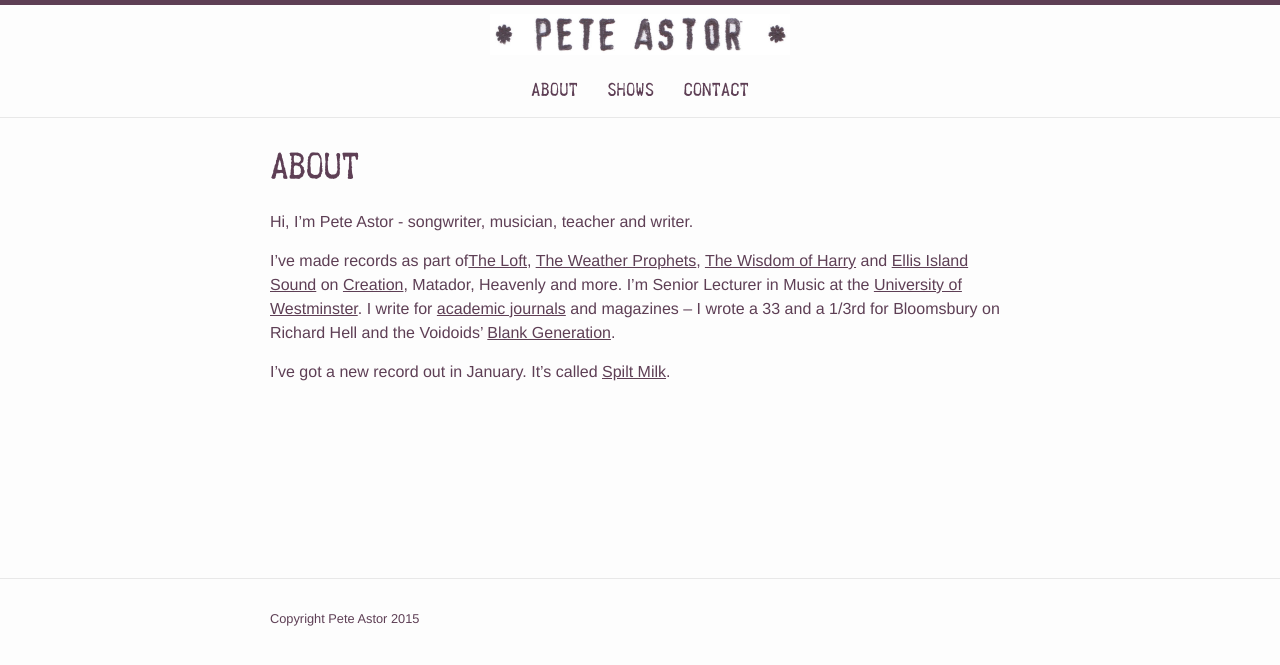
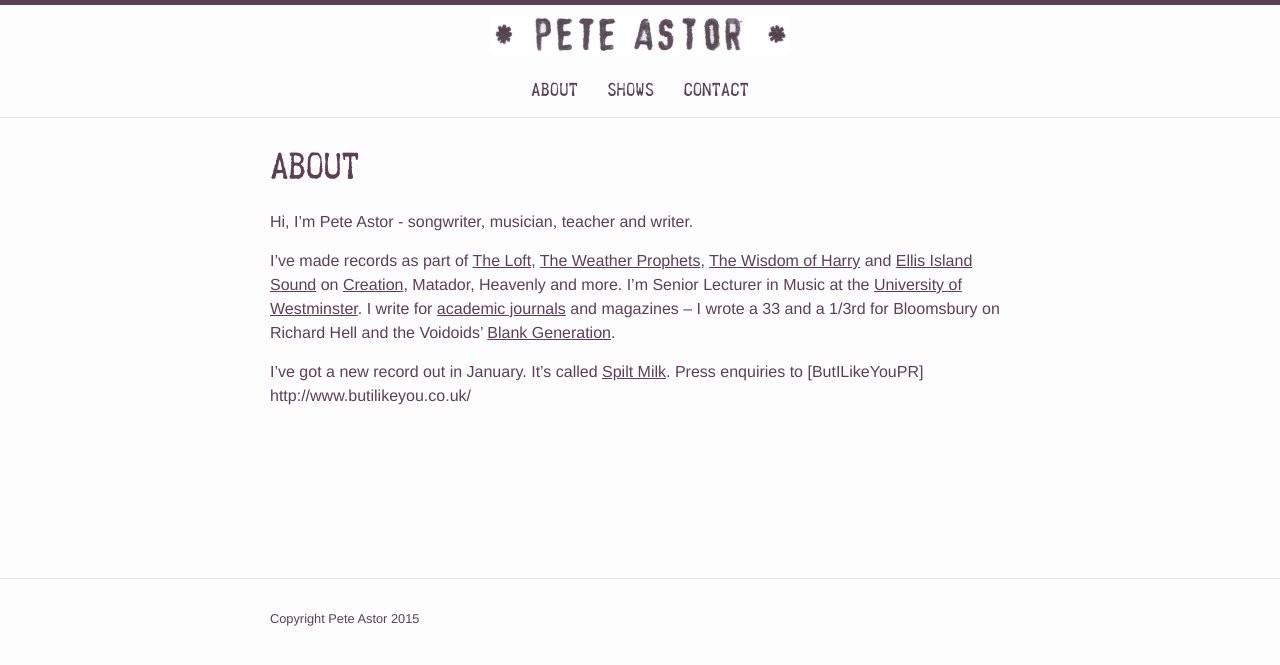
Before and after one commit to emmawinston/pete-astor, a Jekyll site: the page built from 01-about.md, in a window 1280 px wide. Shown: the top 665 px of the page. Built offline with Jekyll 4.4.1, drawn with Linux system fonts in a browser that asks for light colours; nearby versions of some CDN libraries.

Commit message:
Updated 01-about.md

```diff
--- a/01-about.md
+++ b/01-about.md
@@ -8,8 +8,10 @@ published: true
 
 
 
+
 Hi, I’m Pete Astor - songwriter, musician, teacher and writer.
 
-I’ve made records as part of[The Loft](https://en.wikipedia.org/wiki/The_Loft_(British_band)), [The Weather Prophets](https://en.wikipedia.org/wiki/The_Weather_Prophets), [The Wisdom of Harry](http://www.matadorrecords.com/the_wisdom_of_harry) and [Ellis Island Sound](https://en.wikipedia.org/wiki/Ellis_Island_Sound) on [Creation](http://www.creation-records.com/), Matador, Heavenly and more. I’m Senior Lecturer in Music at the [University of Westminster](http://www.westminster.ac.uk/about-us/our-people/directory/astor-pete). I write for [academic journals](http://westminster.academia.edu/PeteAstor) and magazines – I wrote a 33 and a 1/3rd for Bloomsbury on Richard Hell and the Voidoids’ [Blank Generation](http://www.bloomsbury.com/uk/richard-hell-and-the-voidoids-blank-generation-9781623561222/).
+I’ve made records as part of [The Loft](https://en.wikipedia.org/wiki/The_Loft_(British_band)), [The Weather Prophets](https://en.wikipedia.org/wiki/The_Weather_Prophets), [The Wisdom of Harry](http://www.matadorrecords.com/the_wisdom_of_harry) and [Ellis Island Sound](https://en.wikipedia.org/wiki/Ellis_Island_Sound) on [Creation](http://www.creation-records.com/), Matador, Heavenly and more. I’m Senior Lecturer in Music at the [University of Westminster](http://www.westminster.ac.uk/about-us/our-people/directory/astor-pete). I write for [academic journals](http://westminster.academia.edu/PeteAstor) and magazines – I wrote a 33 and a 1/3rd for Bloomsbury on Richard Hell and the Voidoids’ [Blank Generation](http://www.bloomsbury.com/uk/richard-hell-and-the-voidoids-blank-generation-9781623561222/).
 
 I’ve got a new record out in January. It’s called [Spilt Milk](http://www.butilikeyou.co.uk/#!pete-astor/c1xdd).
+Press enquiries to [ButILikeYouPR] http://www.butilikeyou.co.uk/
```
